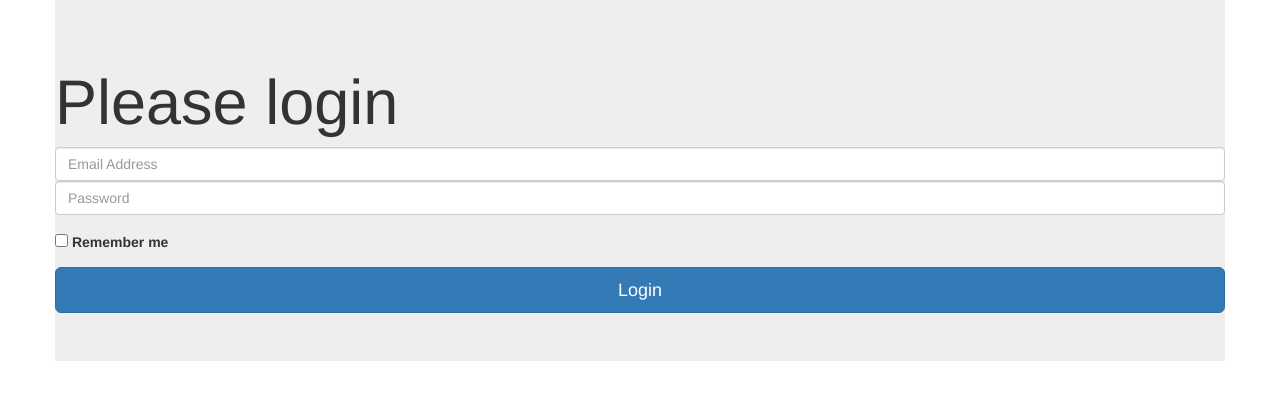
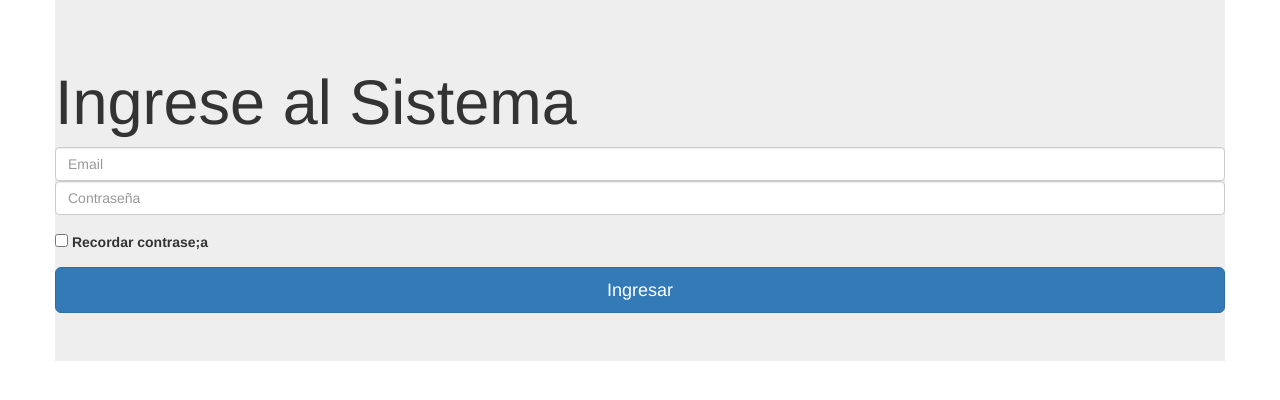
Before and after one commit to wall-o/proyecto_instagram, a plain HTML site: page index.html in a window 1280 px wide. Drawn offline with nearby package versions, Linux system fonts and the light colour scheme.

Commit message:
Ajusta idioma en formulario de login

```diff
--- a/index.html
+++ b/index.html
@@ -12,19 +12,19 @@ rwoIResjU2yc3z8GV/NPeZWAv56rSmLldC3R/AZzGRnGxQQKnKkoFVhFQhNUwEyJ" crossorigin="a
 <div class="container jumbotron padd-top10 margin-top10">
   <div class="row">
     <div class="col-12">
-    <h1>Please login</h1>
+    <h1>Ingrese al Sistema</h1>
     <form>
       <div class="form-group">
         <input type="email" class="form-control" id="exampleInputEmail1" aria-
-describedby="emailHelp" placeholder="Email Address">
+describedby="emailHelp" placeholder="Email">
         <input type="password" class="form-control" id="exampleInputPassword1"
-placeholder="Password">
+placeholder="Contraseña">
       </div>
       <div class="form-group">
           <input type="checkbox" >
-          <strong>Remember me</strong>
+          <strong>Recordar contrase;a</strong>
       </div>
-      <button type="submit" class="btn btn-primary btn-lg btn-block">Login</button>
+      <button type="submit" class="btn btn-primary btn-lg btn-block">Ingresar</button>
     </form>
     </div>
   </div>
```
